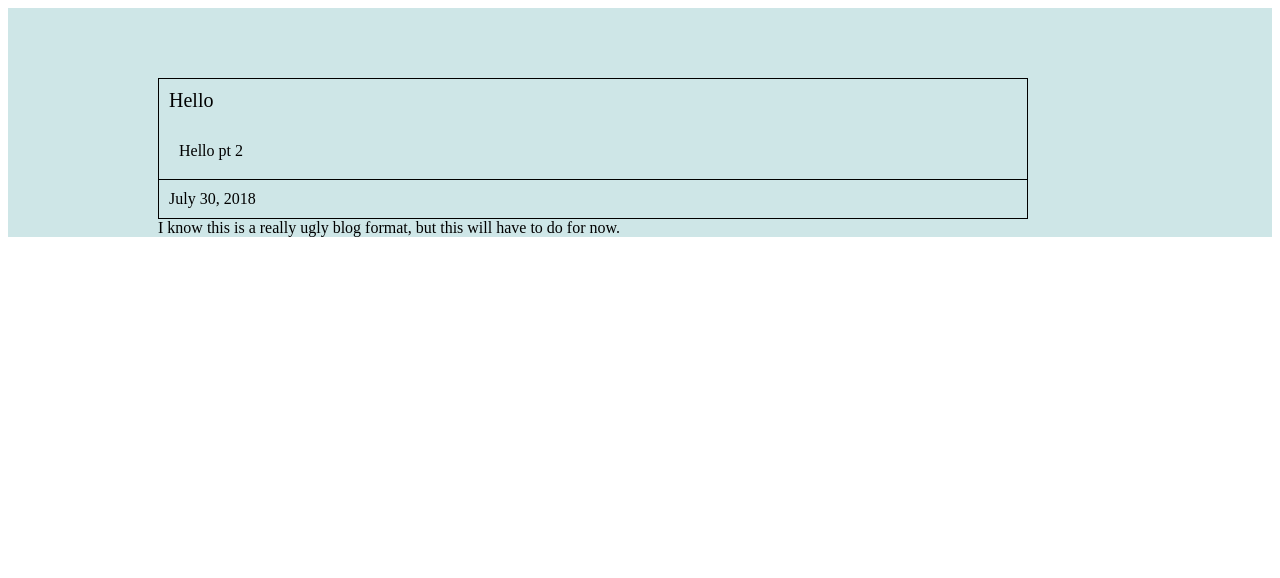
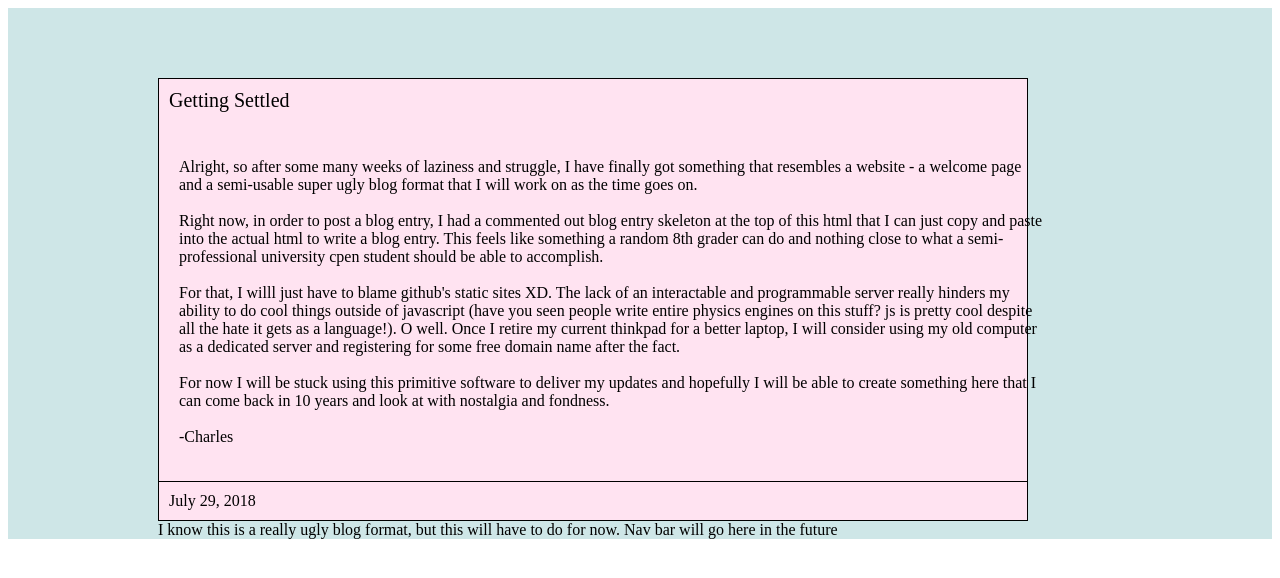
Before and after one commit to ilikerice123/ilikerice123.github.io_OLD, a plain HTML site: page journal/1.html in a window 1280 px wide. Drawn offline with Linux system fonts and the light colour scheme.

Commit message:
started blog

```diff
--- a/journal/1.html
+++ b/journal/1.html
@@ -19,6 +19,7 @@
     }
 
     .blog-entry{
+        background-color:rgb(255, 227, 241);
         width:90%;
         height:fit-content;
         margin-top:30px;
@@ -46,25 +47,70 @@
     }
 </style>
 
+<!-- for copy pasting
+    <div class="blog-entry">
+        <div class="blog-title">
+
+        </div>
+        <div class="blog-content">
+            <p>
+            </p>
+        </div>
+        <div class="blog-date-stamp">
+
+        </div>
+    </div>
+-->
+
 <div class="welcomeBody">
     <div id="blogContent">
         <div class="row">
             <div class="col-md-9">
                 <div class="blog-entry">
                     <div class="blog-title">
-                        Hello
+                        Getting Settled
                     </div>
                     <div class="blog-content">
-                        Hello pt 2
+                        <p>
+                        Alright, so after some many weeks of laziness and struggle, I have
+                        finally got something that resembles a website - a welcome page and
+                        a semi-usable super ugly blog format that I will work on as the time
+                        goes on.
+                        <br>
+                        <br>
+                        Right now, in order to post a blog entry, I had a commented
+                        out blog entry skeleton at the top of this html that I can just copy
+                        and paste into the actual html to write a blog entry. This feels like
+                        something a random 8th grader can do and nothing close to what a semi-
+                        professional university cpen student should be able to accomplish.
+                        <br>
+                        <br>
+                        For that, I willl just have to blame github's static sites XD. The lack
+                        of an interactable and programmable server really hinders my ability to
+                        do cool things outside of javascript (have you seen people write entire
+                        physics engines on this stuff? js is pretty cool despite all the hate
+                        it gets as a language!). O well. Once I retire my current thinkpad for a
+                        better laptop, I will consider using my old computer as a dedicated server
+                        and registering for some free domain name after the fact.
+                        <br>
+                        <br>
+                        For now I will be stuck using this primitive software to deliver my
+                        updates and hopefully I will be able to create something here that I can
+                        come back in 10 years and look at with nostalgia and fondness.
+                        <br>
+                        <br>
+                        -Charles
+                        </p>
                     </div>
                     <div class="blog-date-stamp">
-                        July 30, 2018
+                        July 29, 2018
                     </div>
                 </div>
             </div>
             <div id="menu" class="col-md-3">
                 I know this is a really ugly blog format, but this will
                 have to do for now.
+                Nav bar will go here in the future
             </div>
         </div>
     </div>
```
Also changed, not shown: index.html (+1 -1 lines).
